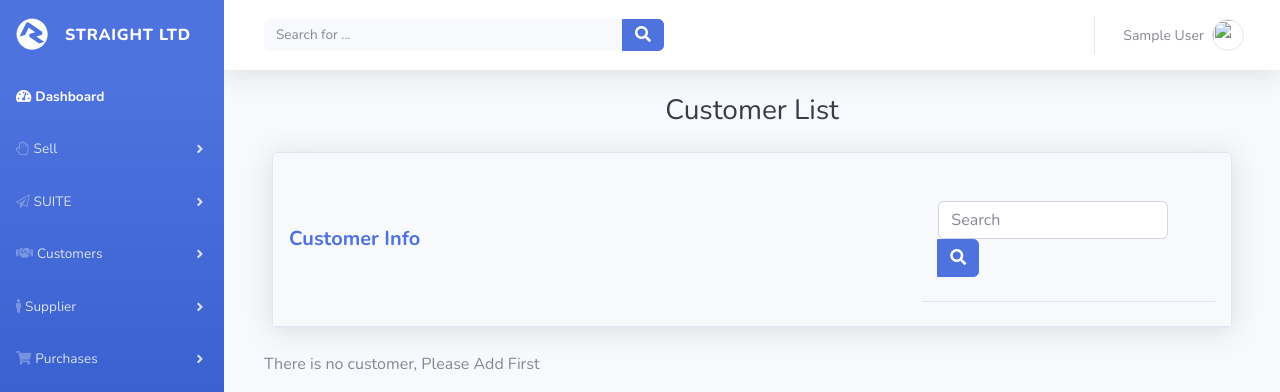
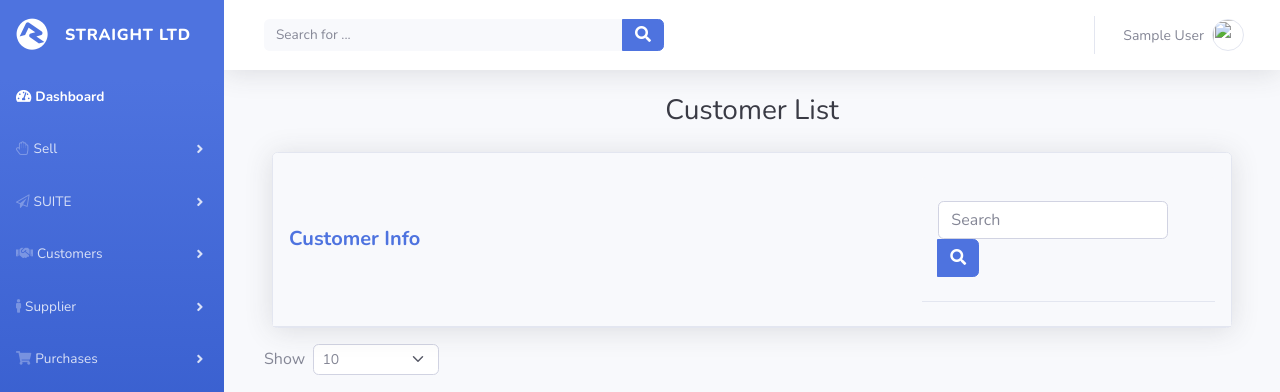
Before and after one commit to rfnshare/StraightIntLtd, a Django app: page /customer/customer_list/ in a window 1280 px wide. Shown: the top 392 px of the page. Run offline with Django 3.2, Linux system fonts and the light colour scheme; the visitor is signed in with stand-in values (Sample User, id 1); data that the repository does not hold is empty; some libraries are stand-ins or nearby versions.

Commit message:
Code Formatting Updated in IDE

```diff
--- a/customer/views.py
+++ b/customer/views.py
@@ -6,7 +6,7 @@
 from django.urls import reverse_lazy
 from django.views.generic import *
 from django_filters.views import FilterView
-from sell.models import Invoice
+
 from .filters import *
 from .forms import *
 
--- a/templates/customer/create_customer.html
+++ b/templates/customer/create_customer.html
@@ -6,7 +6,6 @@
     <div class="container-fluid">
         <h3 class="text-dark mb-4 text-center">Customer Creation Page</h3>
         <div class="row mb-3">
-
             <div class="row">
                 <div class="card shadow mb-3 mx-auto" style="width: 38rem;">
                     <div class="card-header py-3">
@@ -24,9 +23,6 @@
                     </div>
                 </div>
             </div>
-
         </div>
     </div>
-
-
 {% endblock %}
--- a/templates/customer/customer_list.html
+++ b/templates/customer/customer_list.html
@@ -41,16 +41,16 @@
     <div class="card-body">
         <div class="row">
             <div class="col-md-4 text-nowrap">
-                {#                        <div id="dataTable_length" class="dataTables_length" aria-controls="dataTable"><label#}
-                {#                                class="form-label">Show #}
-                {#                            <select class="d-inline-block form-select form-select-sm" id="ddlViewBy"#}
-                {#                                    onchange="random(this)">#}
-                {#                                <option value="10" selected>10</option>#}
-                {#                                <option value="25">25</option>#}
-                {#                                <option value="50">50</option>#}
-                {#                                <option value="100">100</option>#}
-                {#                            </select> </label>#}
-                {#                        </div>#}
+                <div id="dataTable_length" class="dataTables_length" aria-controls="dataTable"><label
+                        class="form-label">Show
+                    <select class="d-inline-block form-select form-select-sm" id="ddlViewBy"
+                            onchange="random(this)">
+                        <option value="10" selected>10</option>
+                        <option value="25">25</option>
+                        <option value="50">50</option>
+                        <option value="100">100</option>
+                    </select> </label>
+                </div>
             </div>
             <div class="col-md-2 text-nowrap">
 
@@ -148,7 +148,4 @@
             </div>
         </div>
     </div>
-    </div>
-    </div>
-
 {% endblock %}
```
